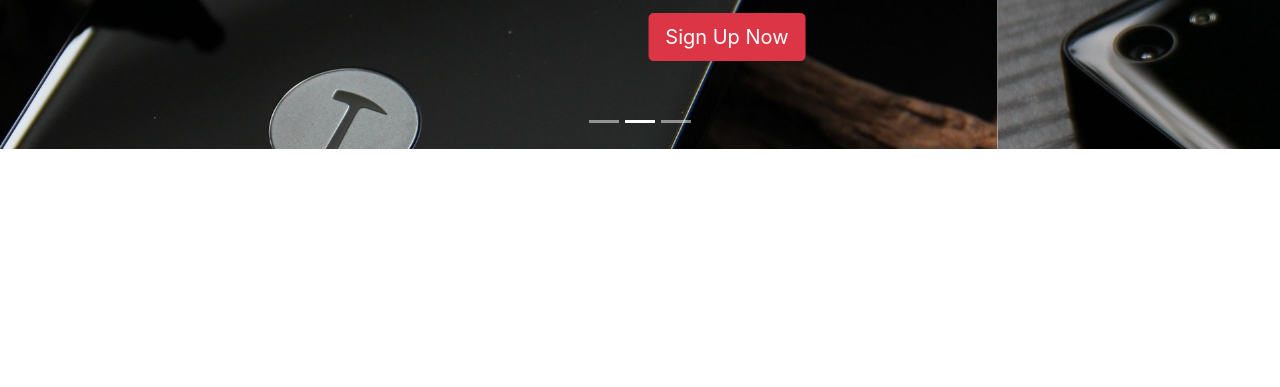
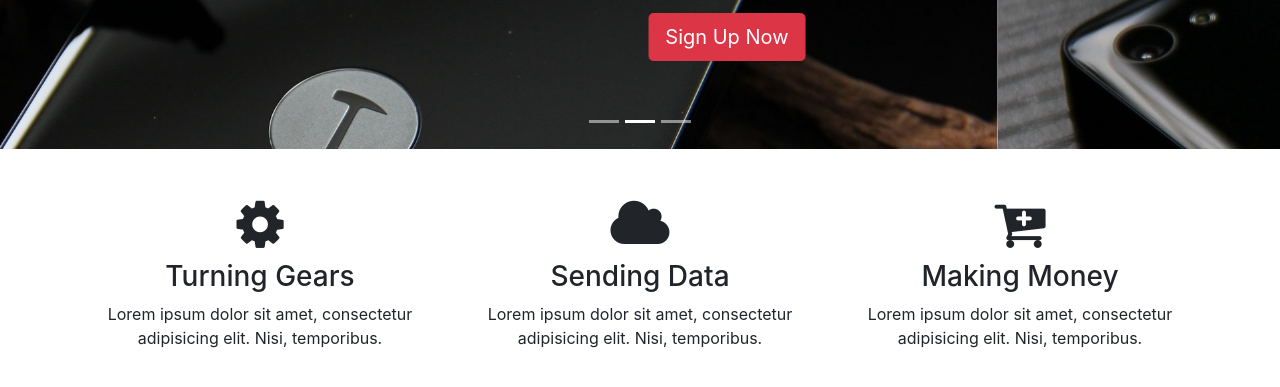
Before and after one commit to a-soliman/gloozom-theme, a website: page src/index.html in a window 1280 px wide. Shown: the part 357-744 px from the top of the page. Drawn offline with nearby package versions, Linux system fonts and the light colour scheme; files that its build step writes are made by us from their sources.

Commit message:
coded the home icons section

```diff
--- a/src/index.html
+++ b/src/index.html
@@ -64,7 +64,7 @@
 						<div class="carousel-caption d-none d-sm-block mb-5">
 							<h1 class="display-3">Heading Two</h1>
 							<p class="lead">Lorem ipsum dolor sit amet, consectetur adipisicing elit. Reiciendis, libero. Nihil eos dolore officia adipisci!</p>
-							<a href="#" class="btn btn-success btn-lg">Learn More</a>
+							<a href="#" class="btn btn-outline-primary btn-lg">Learn More</a>
 						</div>
 					</div>
 				</div>
@@ -74,7 +74,7 @@
 						<div class="carousel-caption d-none d-sm-block text-right mb-5">
 							<h1 class="display-3">Heading One</h1>
 							<p class="lead">Lorem ipsum dolor sit amet, consectetur adipisicing elit. Reiciendis, libero. Nihil eos dolore officia adipisci!</p>
-							<a href="#" class="btn btn-success btn-lg">Learn More</a>
+							<a href="#" class="btn btn-outline-warning btn-lg">Learn More</a>
 						</div>
 					</div>
 				</div>
@@ -90,6 +90,29 @@
 		</div>
 	</section>
 
+	<!-- HOME ICON SECTION -->
+
+	<section id="home-icons" class="py-5">
+		<div class="container">
+			<div class="row">
+				<div class="col-md-4 mb-4 text-center">
+					<i class="fa fa-cog mb-2"></i>
+					<h3>Turning Gears</h3>
+					<p>Lorem ipsum dolor sit amet, consectetur adipisicing elit. Nisi, temporibus.</p>
+				</div>
+				<div class="col-md-4 mb-4 text-center">
+					<i class="fa fa-cloud mb-2"></i>
+					<h3>Sending Data</h3>
+					<p>Lorem ipsum dolor sit amet, consectetur adipisicing elit. Nisi, temporibus.</p>
+				</div>
+				<div class="col-md-4 mb-4 text-center">
+					<i class="fa fa-cart-plus mb-2"></i>
+					<h3>Making Money</h3>
+					<p>Lorem ipsum dolor sit amet, consectetur adipisicing elit. Nisi, temporibus.</p>
+				</div>
+			</div>
+		</div>
+	</section>
 
 
 
--- a/src/scss/partials/vars.scss
+++ b/src/scss/partials/vars.scss
@@ -1,2 +1,4 @@
 $grey: #757575;
 $white: #fff;
+
+$icon-size: 55px;
--- a/src/scss/styles.scss
+++ b/src/scss/styles.scss
@@ -38,3 +38,7 @@ body {
 	background: url('../img/image3.jpg');
 	background-size: cover;
 }
+
+.fa {
+	font-size: $icon-size;
+}
```
